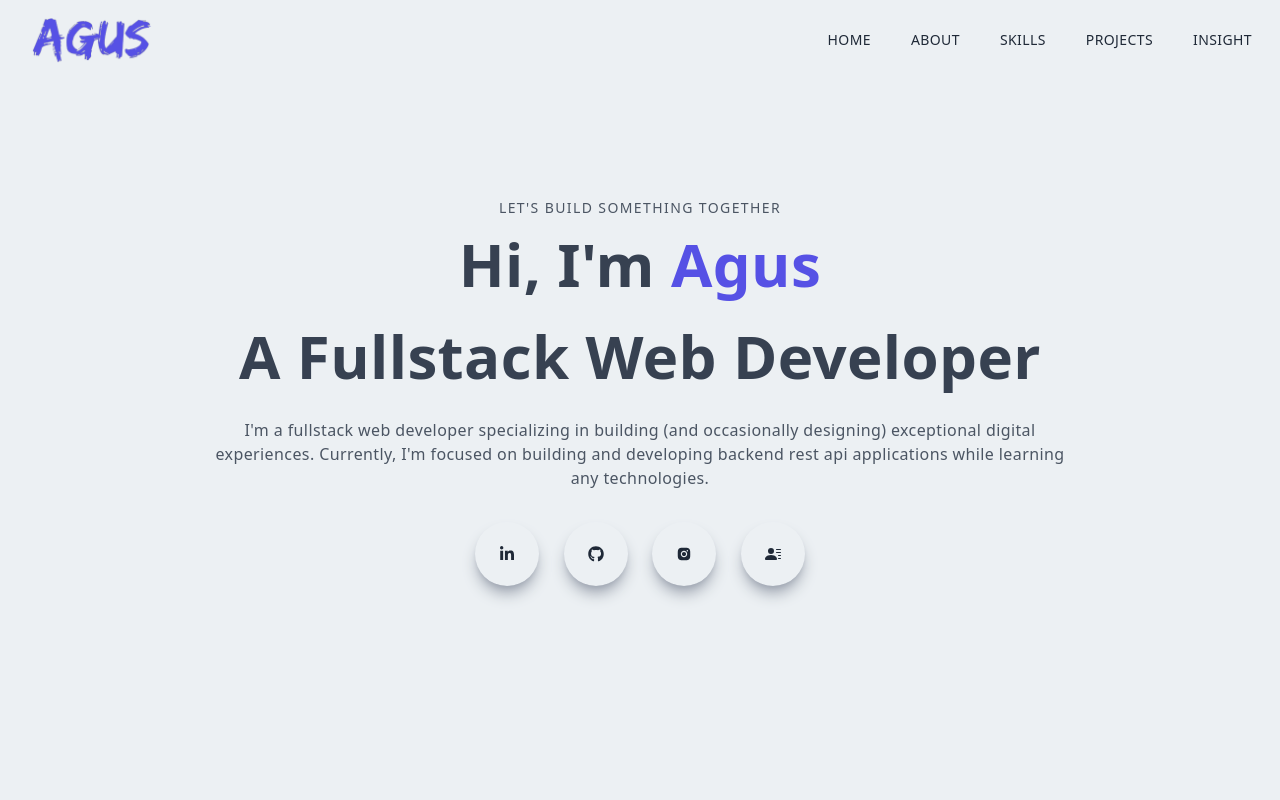
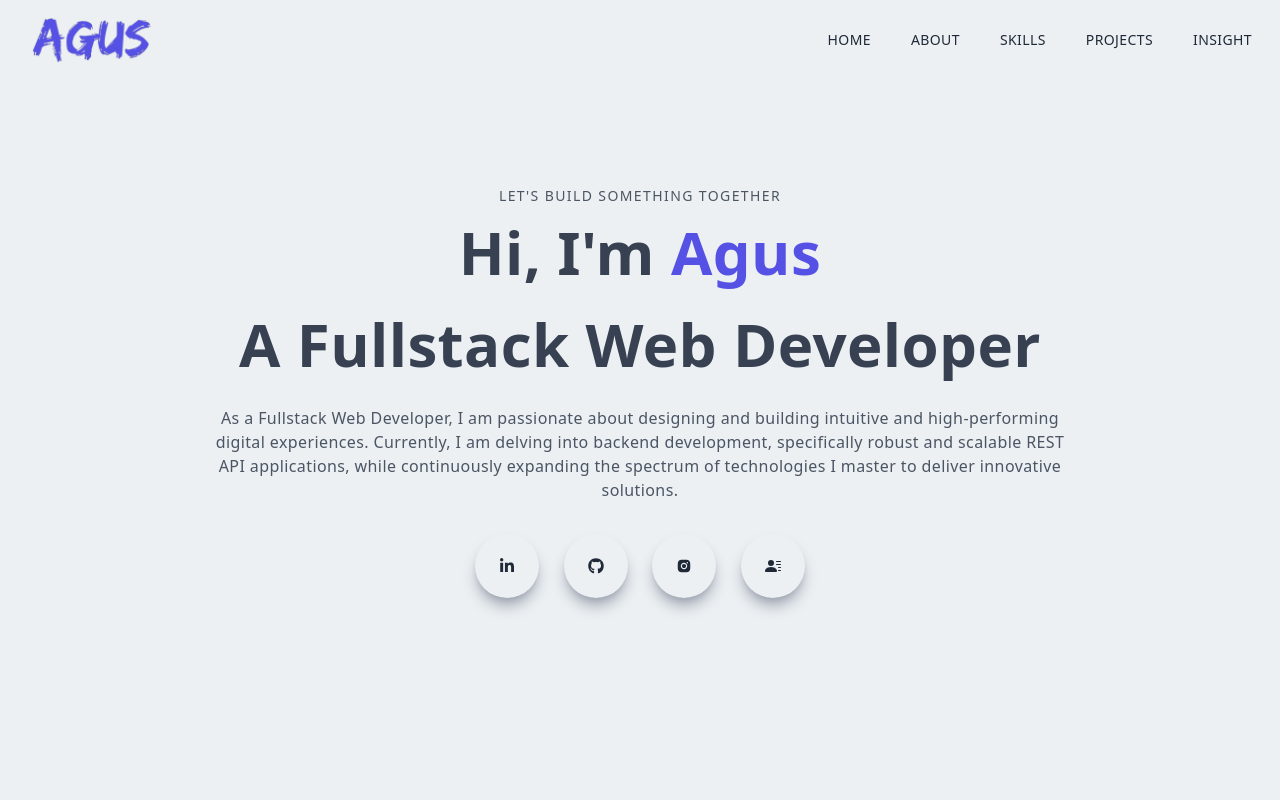
Before and after one commit to muchamadagush/my-portfolio, a Next.js app: page / in a window 1280 px wide. Shown: the top 800 px of the page. Built offline with nearby package versions, Linux system fonts and the light colour scheme; no server answers; the database is empty.

Commit message:
fix: wording main

```diff
--- a/components/Main.tsx
+++ b/components/Main.tsx
@@ -18,10 +18,7 @@ const Main = () => {
           </h1>
           <h1 className="py-4 text-gray-700">A Fullstack Web Developer</h1>
           <p className="py-4 text-gray-600 max-w-[70%] m-auto">
-            I&apos;m a fullstack web developer specializing in building (and
-            occasionally designing) exceptional digital experiences. Currently,
-            I&apos;m focused on building and developing backend rest api
-            applications while learning any technologies.
+            As a Fullstack Web Developer, I am passionate about designing and building intuitive and high-performing digital experiences. Currently, I am delving into backend development, specifically robust and scalable REST API applications, while continuously expanding the spectrum of technologies I master to deliver innovative solutions.
           </p>
           <div className="flex items-center justify-between max-w-[330px] m-auto py-4">
             <div
```
